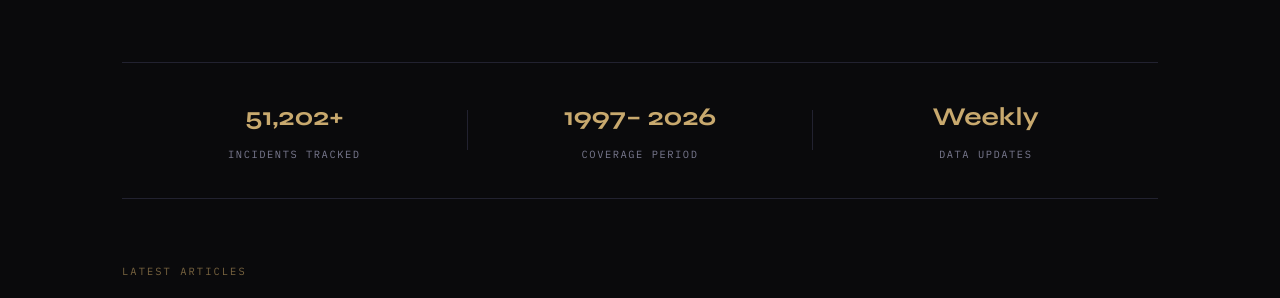
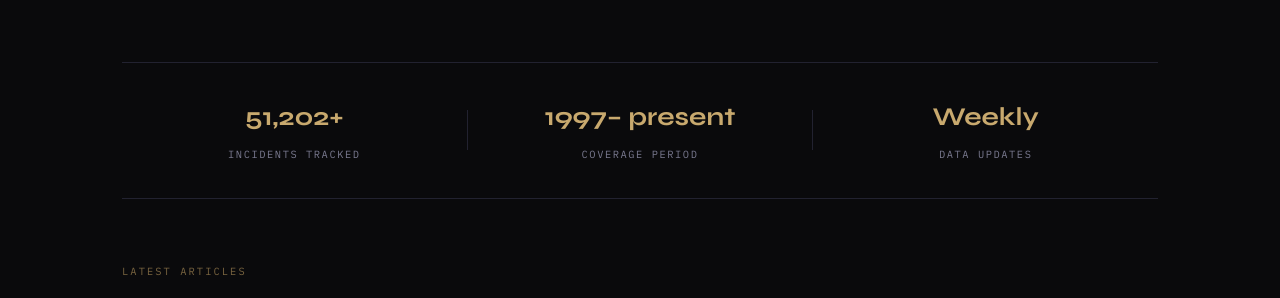
Before and after one commit to abdigh26/abdigh26.github.io, a Jekyll site: the page built from index.html, in a window 1280 px wide and 900 px high, scrolled down 419 px. Shown: the part 159-457 px from the top of the window. Built offline with Jekyll 4.4.1, drawn with Linux system fonts in a browser that asks for light colours.

Commit message:
Update index.html

```diff
--- a/index.html
+++ b/index.html
@@ -21,7 +21,7 @@ title: Home
   </div>
   <div class="stat-divider"></div>
   <div class="stat">
-    <span class="stat-num">1997– 2026</span>
+    <span class="stat-num">1997– present</span>
     <span class="stat-label">Coverage period</span>
   </div>
   <div class="stat-divider"></div>
```
